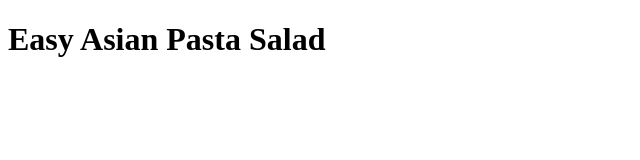
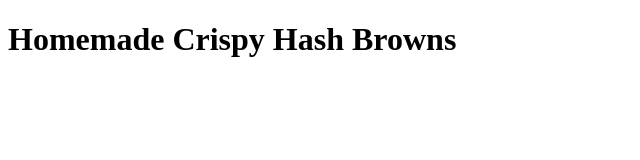
Before and after one commit to MayankDabas/odin-recipes, a plain HTML site: page recipes/hash-brown.html in a window 1280 px wide. Shown: the whole page, without its empty margins (0-640 px from the left). Drawn offline with Linux system fonts and the light colour scheme.

Commit message:
Changed the Recipe
- Changed recipe from asian pasta to hash brown

```diff
--- a/recipes/asian-pasta.html
+++ b/recipes/hash-brown.html
@@ -3,9 +3,9 @@
   <head>
     <meta charset="UTF-8">
     <meta name="viewport" content="width=device-width, initial-scale=1.0">
-    <title>Easy Asian Pasta Salad</title>
+    <title>Homemade Crispy Hash Browns</title>
   </head>
   <body>
-    <h1>Easy Asian Pasta Salad</h1>
+    <h1>Homemade Crispy Hash Browns</h1>
   </body>
 </html>
```
Also changed, not shown: index.html (+1 -1 lines).
